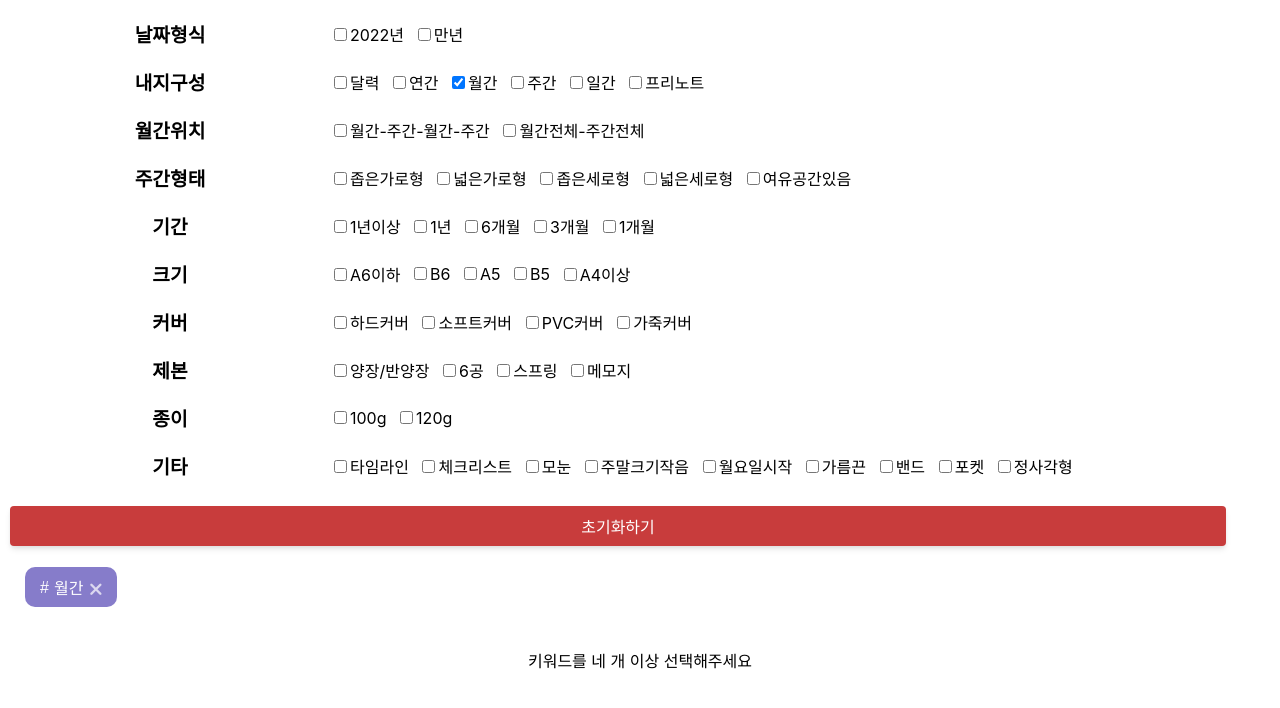
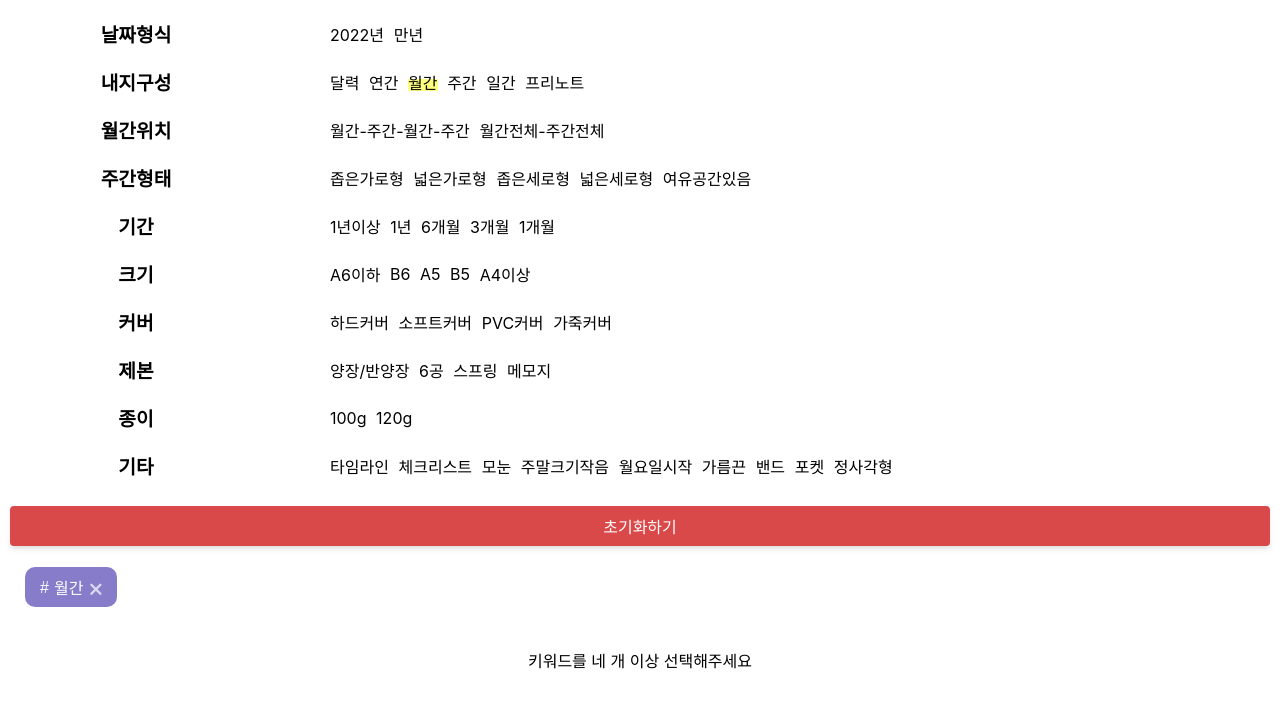
Before and after one commit to purple402/diarySearch, a React (Create React App) app: page / in a window 1280 px wide. Shown: the top 708 px of the page. Built offline with nearby package versions, Linux system fonts and the light colour scheme.

Commit message:
Change style of Checkbox

```diff
--- a/src/components/Category.css
+++ b/src/components/Category.css
@@ -1,7 +1,6 @@
 .category {
   display: flex;
   flex-direction: column;
-  width: 95vw;
 }
 
 /* list */
@@ -15,7 +14,7 @@
 
 .groupHeader {
   margin: 10px 0px;
-  width: 25vw;
+  width: 20%;
   text-align: center;
   font-size: 1.2rem;
 }
@@ -24,7 +23,7 @@
   list-style: none;
   padding-left: 0px;
   display: flex;
-  width: 70vw;
+  width: 75%;
   align-items: center;
   overflow: auto;
   position: absolute;
@@ -44,13 +43,53 @@
 }
 
 .subCategory::-webkit-scrollbar-thumb {
-  background-color: rgba(112, 115, 196, 1);
+  /* background-color: rgba(112, 115, 196, 1); */
+  background-color: rgb(141, 142, 163);
   border-radius: 0.3rem;
 }
 
 .subCategory::-webkit-scrollbar-track {
   background-color: rgb(175, 172, 199);
   border-radius: 0.3rem;
+}
+
+.subCategory::-webkit-scrollbar-thumb:hover {
+  cursor: pointer;
+}
+
+input[type="checkbox"] {
+  display: none;
+}
+
+label {
+  cursor: pointer;
+}
+
+
+.subCategory .keyword {
+  position: relative;
+}
+
+.checkedLabel {
+  position: absolute;
+  width: 0%;
+  height: 50%;
+  bottom: 3px;
+  z-index: -1;
+  background-color: yellow;
+  opacity: 0;
+  transition: 0.3s;
+}
+
+input:checked + .checkedLabel {
+  width: 100%;
+  opacity: 0.5;
+  transition-property: width;
+  transition-timing-function: ease-in;
+}
+
+input:checked + label {
+  background-color: yellow
 }
 
 /* Reset button */
@@ -69,16 +108,16 @@
     0 2px 4px -1px rgba(0, 0, 0, 0.06);
   cursor: pointer;
   transition: 0.5s;
-  background-color: rgb(200, 60, 60);
+  background-color: rgb(218, 73, 73);
   color: #ffffff;
 }
 
 .resetBtn:active,
 .resetBtn:hover,
 .resetBtn:focus {
-  background: rgb(167, 38, 38);
-  outline: 0;
+  background: rgb(185, 43, 43);
 }
+
 .resetBtn:disabled {
   opacity: 0.5;
 }
--- a/src/components/Category.js
+++ b/src/components/Category.js
@@ -35,6 +35,7 @@ function Category(props) {
               onChange={handleClick}
               checked={selectedKeywords.includes(catData.sub[j]) ? true : false}
               ></input>
+            <label htmlFor={catData.sub[j]} className="checkedLabel"></label>
             <label htmlFor={catData.sub[j]}>{catData.sub[j]}</label>
           </li>
       )
```
